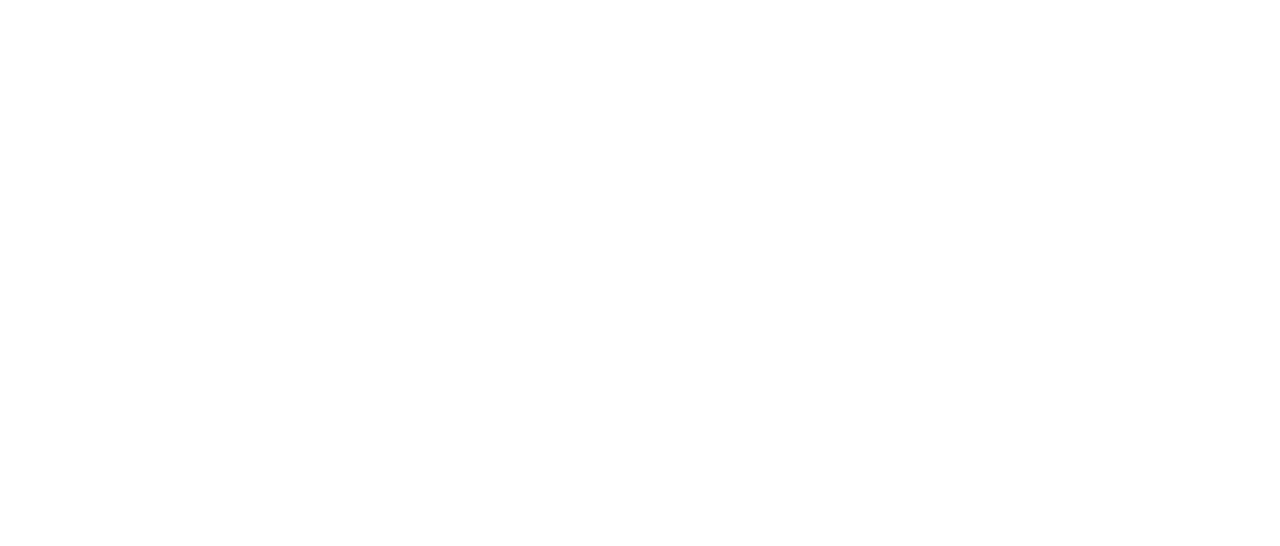
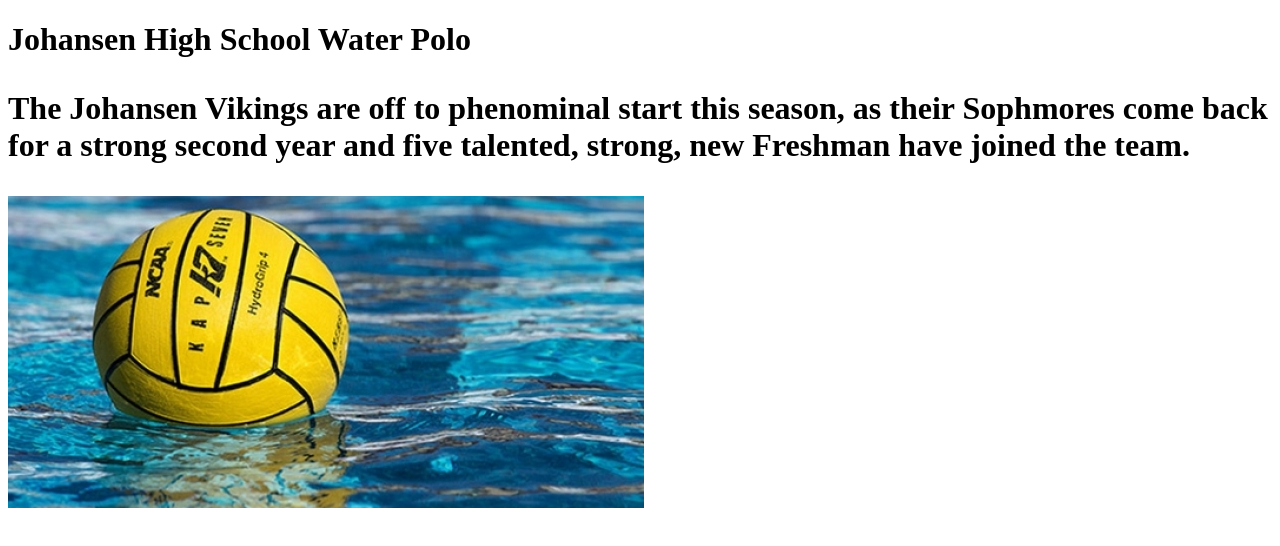
Before and after one commit to ddulaney77/for-fun, a plain HTML site: page index.html in a window 1280 px wide. Drawn offline with Linux system fonts and the light colour scheme.

Commit message:
added some text and image

```diff
--- a/index.html
+++ b/index.html
@@ -3,8 +3,18 @@
   <head>
     <meta charset="utf-8">
     <title>JHS Water Polo</title>
+    <link rel="stylesheet" href="styles.css">
   </head>
   <body>
+    <header>
+      <h1>Johansen High School Water Polo<h1>
+        <p> The Johansen Vikings are off to phenominal start this season, as their Sophmores come back for a strong second year and five talented, strong, new Freshman have joined the team.<p>
+      <img src="images/ncaa-video-_477.jpg"jpg alt="waterpolo"  class="background-image">
+
+
+
+
+    </header>
 
   </body>
 </html>
```
